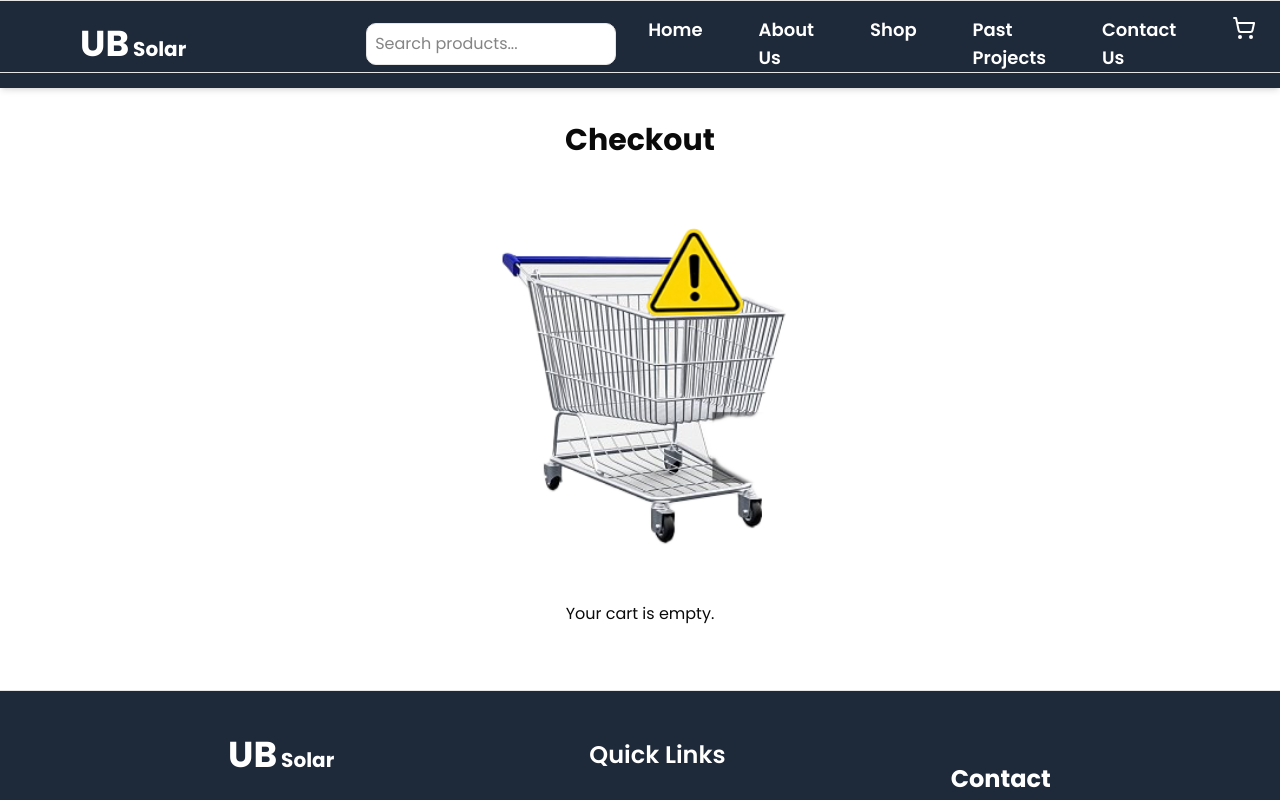
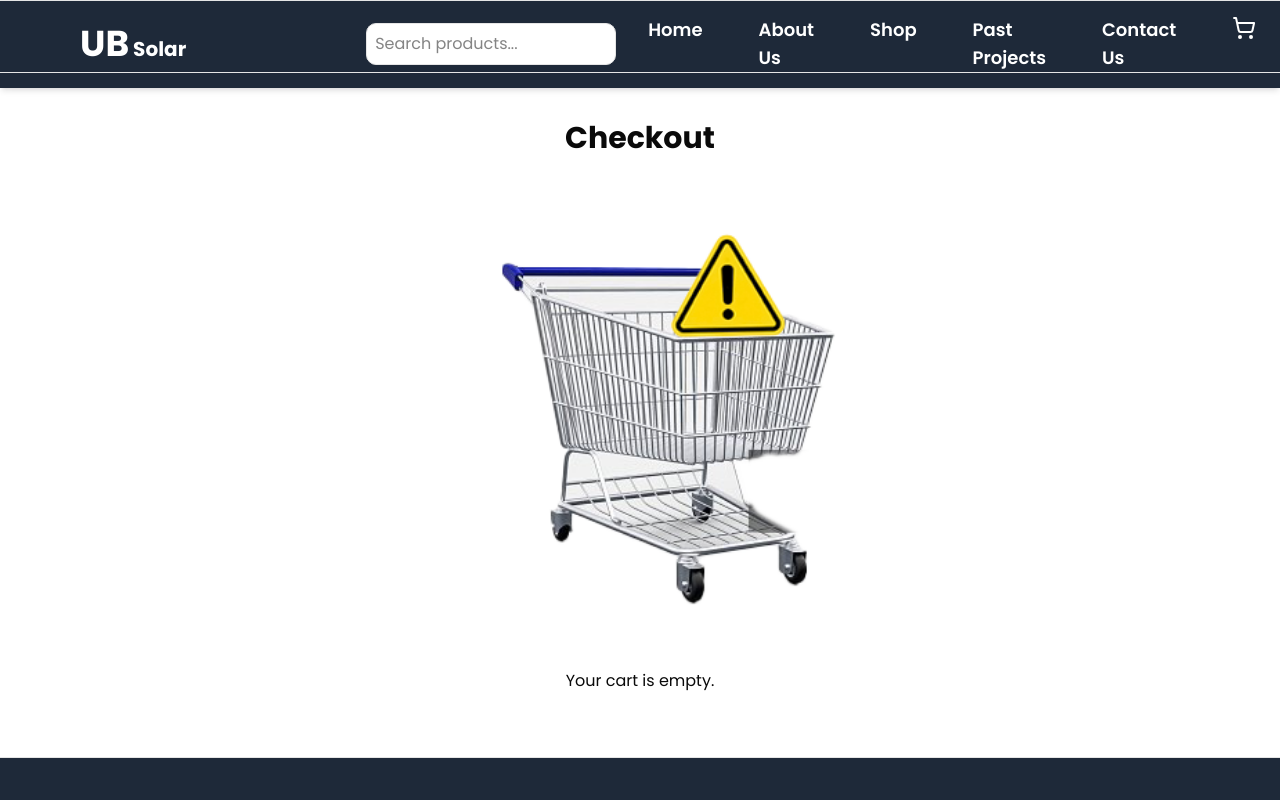
Before and after one commit to UBONG-UDO/capstone-project, a Next.js app: page /checkout in a window 1280 px wide. Shown: the top 800 px of the page. Built offline with nearby package versions, Linux system fonts and the light colour scheme.

Commit message:
Fix: Arranged some items after hosting

```diff
--- a/src/app/cart/page.js
+++ b/src/app/cart/page.js
@@ -26,7 +26,7 @@ export default function CartPage() {
             <p className="text-center text-gray-500">Your cart is empty.
             <span>
                <Image
-                              src="/images/Empty-Cart.png"
+                              src="/images/emptyCart.png"
                               alt="Empty Cart"
                               width={600}
                               height={400}
--- a/src/app/checkout/page.js
+++ b/src/app/checkout/page.js
@@ -1,6 +1,213 @@
-"use client";
+// "use client";
 
-import React, { useState } from "react";
+// import React, { useState, useEffect } from "react";
+// import { useCart } from "@/app/contexts/cartContext";
+// import Image from "next/image";
+
+// export default function CheckoutPage() {
+//   const { cartItems, clearCart } = useCart();
+
+//   const [form, setForm] = useState({
+//     firstName: "",
+//     lastName: "",
+//     email: "",
+//     phone: "",
+//     address: "",
+//     city: "",
+//     state: "",
+//     zip: "",
+//     cardNumber: "",
+//     expiryDate: "",
+//     cvv: "",
+//     cardName: "",
+//   });
+
+//   const [errors, setErrors] = useState({});
+
+//   const totalPrice = cartItems.reduce(
+//     (sum, item) => sum + item.price * item.quantity,
+//     0
+//   );
+//   const grandTotal = totalPrice.toFixed(2);
+
+//   // Scroll to top on mount
+//   useEffect(() => {
+//     window.scrollTo(0, 0);
+//   }, []);
+
+//   function validate() {
+//     const newErrors = {};
+
+//     if (!form.firstName.trim()) newErrors.firstName = "First name is required";
+//     if (!form.lastName.trim()) newErrors.lastName = "Last name is required";
+
+//     if (!form.email.trim()) {
+//       newErrors.email = "Email is required";
+//     } else if (!/\S+@\S+\.\S+/.test(form.email)) {
+//       newErrors.email = "Email is invalid";
+//     }
+
+//     if (!form.phone.trim()) newErrors.phone = "Phone number is required";
+
+//     if (!form.address.trim()) newErrors.address = "Address is required";
+
+//     if (!form.city.trim()) newErrors.city = "City is required";
+
+//     if (!form.state.trim() || form.state === "") newErrors.state = "State is required";
+
+//     if (!form.zip.trim()) newErrors.zip = "ZIP code is required";
+
+//     if (!form.cardNumber.trim()) {
+//       newErrors.cardNumber = "Card number is required";
+//     } else if (!/^\d{13,19}$/.test(form.cardNumber.replace(/\s+/g, ""))) {
+//       newErrors.cardNumber = "Card number must be 13-19 digits";
+//     }
+
+//     if (!form.expiryDate.trim()) {
+//       newErrors.expiryDate = "Expiry date is required";
+//     } else if (!/^(0[1-9]|1[0-2])\/?([0-9]{2})$/.test(form.expiryDate)) {
+//       newErrors.expiryDate = "Expiry date must be MM/YY";
+//     }
+
+//     if (!form.cvv.trim()) {
+//       newErrors.cvv = "CVV is required";
+//     } else if (!/^\d{3,4}$/.test(form.cvv)) {
+//       newErrors.cvv = "CVV must be 3 or 4 digits";
+//     }
+
+//     if (!form.cardName.trim()) newErrors.cardName = "Name on card is required";
+
+//     setErrors(newErrors);
+//     return Object.keys(newErrors).length === 0;
+//   }
+
+//   function handleChange(e) {
+//     const { name, value } = e.target;
+//     setForm(prev => ({ ...prev, [name]: value }));
+
+//     // Clear error for this field
+//     setErrors(prev => {
+//       const newErrors = { ...prev };
+//       delete newErrors[name];
+//       return newErrors;
+//     });
+//   }
+
+//   function handleCheckout() {
+//     if (!validate()) return;
+
+//     alert("Checkout successful! Thank you for your purchase.");
+//     clearCart();
+//     setForm({
+//       firstName: "",
+//       lastName: "",
+//       email: "",
+//       phone: "",
+//       address: "",
+//       city: "",
+//       state: "",
+//       zip: "",
+//       cardNumber: "",
+//       expiryDate: "",
+//       cvv: "",
+//       cardName: "",
+//     });
+//   }
+
+//   if (cartItems.length === 0) {
+//     return (
+//       <main className="p-8 max-w-3xl mx-auto text-center mt-[90px]">
+//         <h1 className="text-3xl font-bold mb-6">Checkout</h1>
+//         <Image
+//           src="/images/emptyCart.png"
+//           alt="Empty Cart"
+//           width={600}
+//           height={400}
+//           className="rounded-lg flex justify-center mb-5"
+//         />
+//         <p>Your cart is empty.</p>
+//       </main>
+//     );
+//   }
+
+//   return (
+//     <main className="p-6 md:p-12 bg-gray-50 min-h-screen mt-[80px]">
+//       <h1 className="text-3xl font-bold text-center mb-10">Checkout</h1>
+
+//       <div className="grid md:grid-cols-3 gap-8 max-w-6xl mx-auto">
+//         {/* Left section - Shipping and Payment */}
+//         <div className="md:col-span-2 space-y-6">
+//           <div className="bg-white rounded-xl shadow p-6">
+//             <h2 className="text-xl font-semibold mb-4">🧾 Shipping Information</h2>
+//             <div className="grid grid-cols-1 md:grid-cols-2 gap-4">
+//               {/* Inputs omitted for brevity — unchanged from your code */}
+//               {/* Use your existing input elements and error display */}
+//             </div>
+//           </div>
+
+//           <div className="bg-white rounded-xl shadow p-6">
+//             <h2 className="text-xl font-semibold mb-4">💳 Payment Information</h2>
+//             <div className="grid grid-cols-1 md:grid-cols-2 gap-4">
+//               {/* Inputs omitted for brevity — unchanged from your code */}
+//             </div>
+//             <p className="text-sm text-gray-500 mt-2 flex items-center">
+//               🔒 Your payment information is secure and encrypted
+//             </p>
+//           </div>
+//         </div>
+
+//         {/* Right section - Order Summary */}
+//         <div className="bg-white rounded-xl shadow p-6 space-y-4">
+//           <h2 className="text-xl font-semibold mb-4">Order Summary</h2>
+//           <ul className="divide-y">
+//             {cartItems.map((item) => (
+//               <li key={item.id} className="py-2 flex justify-between">
+//                 <div>
+//                   {item.name}
+//                   <div className="text-sm text-gray-500">Qty: {item.quantity}</div>
+//                 </div>
+//                 <span>₦{(item.price * item.quantity).toLocaleString()}</span>
+//               </li>
+//             ))}
+//           </ul>
+//           <div className="pt-4 border-t text-sm">
+//             <div className="flex justify-between">
+//               <span>Subtotal</span>
+//               <span>₦{totalPrice.toLocaleString()}</span>
+//             </div>
+//             <div className="flex justify-between">
+//               <span>Shipping</span>
+//               <span className="text-green-500">FREE</span>
+//             </div>
+//             <div className="flex justify-between font-bold text-lg border-t pt-2">
+//               <span>Total</span>
+//               <span>₦{parseFloat(grandTotal).toLocaleString()}</span>
+//             </div>
+//           </div>
+//           <button
+//             onClick={handleCheckout}
+//             className="w-full bg-blue-900 text-white py-3 rounded hover:bg-blue-800 font-semibold"
+//           >
+//             Complete Order - ₦{parseFloat(grandTotal).toLocaleString()}
+//           </button>
+//           <ul className="text-xs text-gray-600 space-y-1 mt-2">
+//             <li>✓ Free shipping on all orders</li>
+//             <li>✓ 30-day return policy</li>
+//             <li>✓ 2-year warranty included</li>
+//           </ul>
+//         </div>
+//       </div>
+//     </main>
+//   );
+// }
+
+
+
+
+
+"use client";  // Load from top code above
+
+import React, { useState, useEffect } from "react";
 import { useCart } from "@/app/contexts/cartContext";
 import Image from "next/image";
 
@@ -29,6 +236,11 @@ export default function CheckoutPage() {
     0
   );
   const grandTotal = totalPrice.toFixed(2);
+
+    // Scroll to top on mount
+  useEffect(() => {
+    window.scrollTo(0, 0);
+  }, []);
 
   function validate() {
     const newErrors = {};
@@ -113,13 +325,13 @@ export default function CheckoutPage() {
 
   if (cartItems.length === 0) {
     return (
-      <main className="p-8 max-w-3xl mx-auto text-center mt-[90px]">
+      <main className="p-8 max-w-3xl mx-auto text-center pt-[120px]">
         <h1 className="text-3xl font-bold mb-6">Checkout</h1>
         <Image
-          src="/images/Empty-Cart.png"
+          src="/images/emptyCart.png"
           alt="Empty Cart"
-          width={600}
-          height={400}
+          width={6000}
+          height={4000}
           className="rounded-lg flex justify-center mb-5"
         />
         <p>Your cart is empty.</p>
--- a/src/app/shop/page.jsx
+++ b/src/app/shop/page.jsx
@@ -25,7 +25,7 @@ export default function ShopPage() {
       <div className="pb-12">
         <section className="bg-blue-900 text-white py-15">
           <div>
-            <p className="text-5xl font-black flex justify-center pb-8">Shop</p>
+            <p className="text-5xl font-black flex justify-center lg:pb-8">Shop</p>
             <ul className="lg:flex lg:justify-center text-base font-bold space-x-14 hidden">
               {categoryLinks.map((cat) => (
                 <li key={cat.id}>
--- a/src/components/home/hero.js
+++ b/src/components/home/hero.js
@@ -23,12 +23,12 @@ export default function hero() {
 
     {/* Overlay */}
     <div className="absolute inset-0 flex flex-col items-center justify-center z-10 pointer-events-none">
-      <h1 className="text-white text-shadow-border text-[35px] font-bold lg:text-[73px] sm:text-[48px] lg:font-black sm:font-bold text-center drop-shadow-lg
+      <h1 className="text-white text-shadow-border text-[30px] font-bold lg:text-[73px] sm:text-[48px] lg:font-black sm:font-bold text-center drop-shadow-lg
         lg:text-nowrap sm:text-wra">
         Power Your Future With <br />
-        <span className="text-blue-700">Solar Technology</span>
+        <span className="text-blue-700 lg:text-[30px]text-[28px] whitespace-nowrap">Solar Technology</span>
       </h1>
-      <p className="font-medium lg:text-2xl sm:text-base text-white text-center leading-loose mt-4 drop-shadow">
+      <p className="font-medium lg:text-2xl sm:text-base text-sm text-white text-center leading-loose mt-4 drop-shadow">
         ...Pure sine wave inverter for reliable power conversion<br />
       </p>
       <div className='mt-2 lg:mt-6 flex flex-col justify-center sm:space-x-5 sm:flex-row sm:justify-center sm:item-center
--- a/src/components/product/ProductFilters.js
+++ b/src/components/product/ProductFilters.js
@@ -8,11 +8,11 @@ export default function ProductFilters({
   onSortChange,
 }) {
   return (
-    <div className="flex flex-col gap-4 mx-110 md:flex-row md:justify-between mb-6">
+    <div className="flex flex-col gap-4 lg:mx-110 md:flex-row md:justify-between mb-4 lg:mb-6">
       <select
         value={selectedCategory}
         onChange={(e) => onCategoryChange(e.target.value)}
-        className="px-4 py-2 border rounded border-blue-800"
+        className="px-4 lg:py-2 py-2 border rounded border-blue-800"
       >
         <option value="all">All Categories</option>
         <option value="inverter">Inverter</option>
@@ -24,7 +24,7 @@ export default function ProductFilters({
       <select
         value={sortBy}
         onChange={(e) => onSortChange(e.target.value)}
-        className="px-4 py-2 border rounded border-blue-800"
+        className="px-4 lg:py-2 py-2 mt-5 border rounded border-blue-800"
       >
         <option value="">Default</option>
         <option value="price-low">Price: Low to High</option>
--- a/src/components/product/page.jsx
+++ b/src/components/product/page.jsx
@@ -211,7 +211,7 @@ export default function ProductsPage({
       />
 
       {/* Products */}
-      <div className="flex flex-wrap gap-20 justify-center py-10">
+      <div className="flex flex-wrap lg:gap-20 sm:gap-20 gap-7 justify-center py-6">
         {filtered.length > 0 ? (
           filtered.map((product) => (
             <div key={product.id} className="relative w-full max-w-xs">
```
